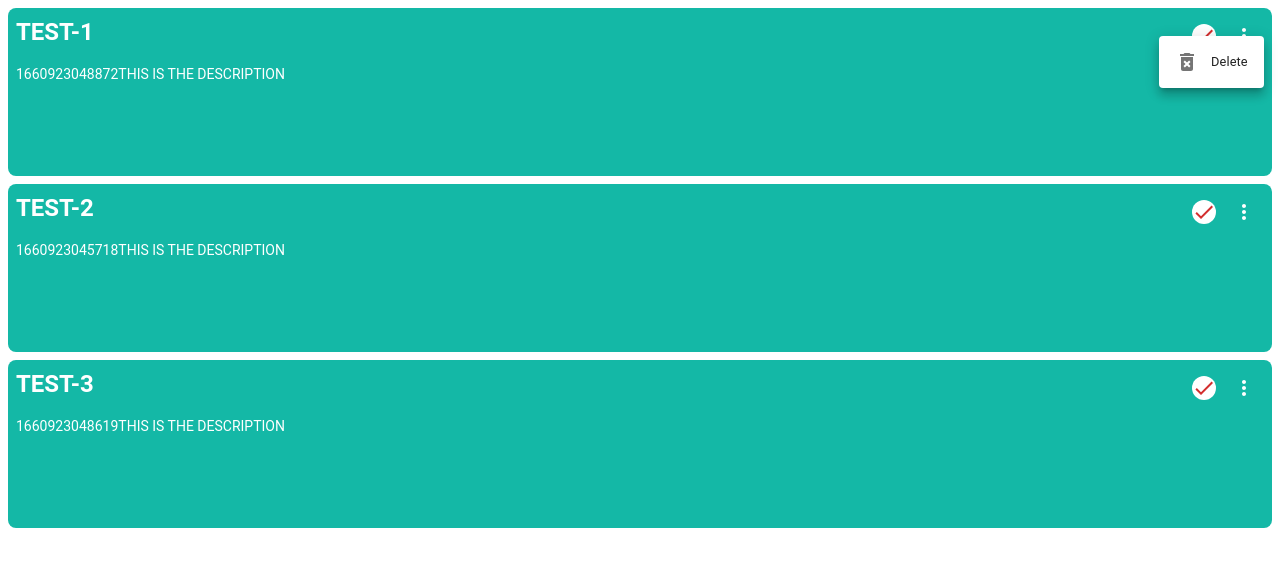
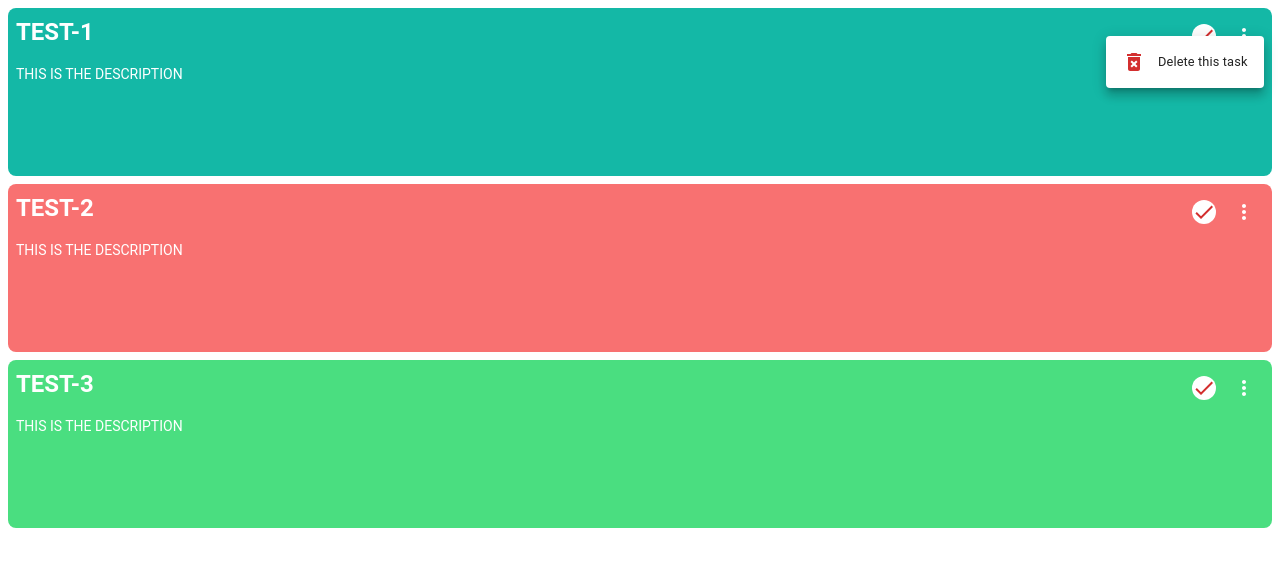
Before and after one commit to dipu-sah/to_do_app_react_js, a React (Create React App) app: page / in a window 1280 px wide. Both pictures are taken after a click on the button 1244 px from the left and 36 px from the top of the page. Shown: the top 566 px of the page. Built offline with nearby package versions, Linux system fonts and the light colour scheme.

Commit message:
tool tip added to task preview component

```diff
--- a/src/components/UI/AppButton/AppButton.tsx
+++ b/src/components/UI/AppButton/AppButton.tsx
@@ -1,6 +1,7 @@
 import { AppButtonProps } from "./AppButton.props";
 import { Button, IconButton, IconButtonProps } from "@mui/material";
 import React, { ForwardedRef } from "react";
+import { AppTooltip } from "../Tooltip/AppTooltip";
 
 export const AppButton = React.forwardRef(AppButtonComponent);
 
@@ -10,12 +11,14 @@ function AppButtonComponent(
     variant = "contained",
     className = "",
     iconOnly = false,
+    title = "",
     ...props
   }: AppButtonProps,
   ref: ForwardedRef<HTMLButtonElement>
 ) {
   return (
     <div className={className}>
+      <AppTooltip title={title}>
         {iconOnly ? (
           <IconButton {...(props as IconButtonProps)}>{children}</IconButton>
         ) : (
@@ -23,6 +26,7 @@ function AppButtonComponent(
             {children}
           </Button>
         )}
+      </AppTooltip>
     </div>
   );
 }
--- a/src/components/UI/AppMenu/AppMenu.tsx
+++ b/src/components/UI/AppMenu/AppMenu.tsx
@@ -21,11 +21,13 @@ export function AppMenu({
     >
       {menuItems?.map((e, index) => {
         return (
-          <MenuItem {...e} key={index}>
-            {e.icon && (
-              <ListItemIcon>{e.icon ? e.icon : <span></span>}</ListItemIcon>
-            )}
-            <ListItemText> {e.label}</ListItemText>
+          <MenuItem {...e}>
+            <>
+              {e.icon && (
+                <ListItemIcon>{e.icon ? e.icon : <span></span>}</ListItemIcon>
+              )}
+              <ListItemText>{e.label}</ListItemText>
+            </>
           </MenuItem>
         );
       })}
--- a/src/components/UI/AppMenu/AppMenuProps.d.ts
+++ b/src/components/UI/AppMenu/AppMenuProps.d.ts
@@ -7,5 +7,8 @@ export interface AppMenuProps {
   onClose: () => void;
   anchorEl: PopoverProps["anchorEl"];
   position?: { top: number; left: number };
-  menuItems?: (MenuItemProps & { label: string; icon?: ReactNode })[];
+  menuItems?: (MenuItemProps & {
+    label: string;
+    icon?: ReactNode;
+  })[];
 }
--- /dev/null
+++ b/src/components/UI/Tooltip/AppTooltip.tsx
@@ -0,0 +1,5 @@
+import { Tooltip, TooltipProps } from "@mui/material";
+
+export function AppTooltip({ arrow = true, ...props }: TooltipProps) {
+  return <Tooltip {...props} children={props.children} arrow={arrow} />;
+}
--- /dev/null
+++ b/src/components/UI/Tooltip/AppTooltipProps.d.ts
@@ -0,0 +1,5 @@
+import { TooltipProps } from "@mui/material";
+
+export interface AppTooltipProps {
+  children: TooltipProps["children"];
+}
--- a/src/components/layouts/TaskList/TaskList.tsx
+++ b/src/components/layouts/TaskList/TaskList.tsx
@@ -6,6 +6,7 @@ export function TaskList({
   onTaskUpdate,
   onTaskDelete,
 }: TaskListProps): JSX.Element {
+  const bgColorClasses = ["bg-teal-500", "bg-red-400", "bg-green-400"];
   return (
     <div className={"w-full flex-col flex gap-2"}>
       {allTasks.map((el, key) => (
@@ -13,7 +14,7 @@ export function TaskList({
           {...el}
           assignedUsers={[]}
           key={key}
-          parentClass={"bg-teal-500"}
+          parentClass={bgColorClasses[key % bgColorClasses.length]}
           onTaskUpdate={(e) => {
             onTaskUpdate(e, key);
           }}
--- a/src/components/layouts/TaskPreviewCard/TaskPreviewCard.tsx
+++ b/src/components/layouts/TaskPreviewCard/TaskPreviewCard.tsx
@@ -6,6 +6,7 @@ import { TaskPreviewCardProps } from "./TaskPreviewCardProps";
 import CheckIcon from "@mui/icons-material/Check";
 import MoreVertIcon from "@mui/icons-material/MoreVert";
 import { AppButton } from "../../UI/AppButton/AppButton";
+import { AppTooltip } from "../../UI/Tooltip/AppTooltip";
 
 export function TaskPreviewCard({
   description,
@@ -41,14 +42,17 @@ export function TaskPreviewCard({
       }}
       className={
         "w-full mx-h-fit rounded-lg box-border p-2 text-white" +
-        " flex flex-col gap-2" +
+        " flex flex-col gap-2 cursor-default" +
         " " +
         parentClass
       }
     >
       <header className={"flex flex-row"}>
-        <h2 className={"font-bold text-2xl line-clamp-1 grow"}>{title}</h2>
+        <AppTooltip title={"Title of the task"}>
+          <h2 className={"font-bold text-2xl line-clamp-1 grow"}>{title}</h2>
+        </AppTooltip>
         <AppButton
+          title={isCompleted ? "Mark as uncompleted" : "Mark as Completed"}
           iconOnly={true}
           onClick={() => {
             onTaskUpdate({
@@ -60,7 +64,6 @@ export function TaskPreviewCard({
           }}
         >
           <CheckIcon
-            titleAccess={"Toggle status of task"}
             color={isCompleted ? "success" : "error"}
             sx={{
               backgroundColor: "white",
@@ -72,6 +75,7 @@ export function TaskPreviewCard({
           />
         </AppButton>
         <AppButton
+          title={"More options"}
           iconOnly={true}
           className={"w-fit"}
           onClick={(e) => {
@@ -91,20 +95,23 @@ export function TaskPreviewCard({
         position={menuPos}
         menuItems={[
           {
-            label: "Delete",
-            icon: <DeleteForever />,
+            label: "Delete this task",
+            icon: <DeleteForever color={"error"} />,
             onClick: (e) => {
               onTaskDelete(id);
             },
           },
         ]}
       />
-      <main
-        className={"text-sm line-clamp-5 h-24 text-justify " + descriptionClass}
-      >
-        {id}
-        {description}
-      </main>
+      <AppTooltip title={"Description of the task"}>
+        <main
+          className={
+            "text-sm line-clamp-5 h-24 text-justify " + descriptionClass
+          }
+        >
+          {description}
+        </main>
+      </AppTooltip>
       <footer></footer>
     </div>
   );
```
Lines whose indentation alone changed are shown as unchanged.
